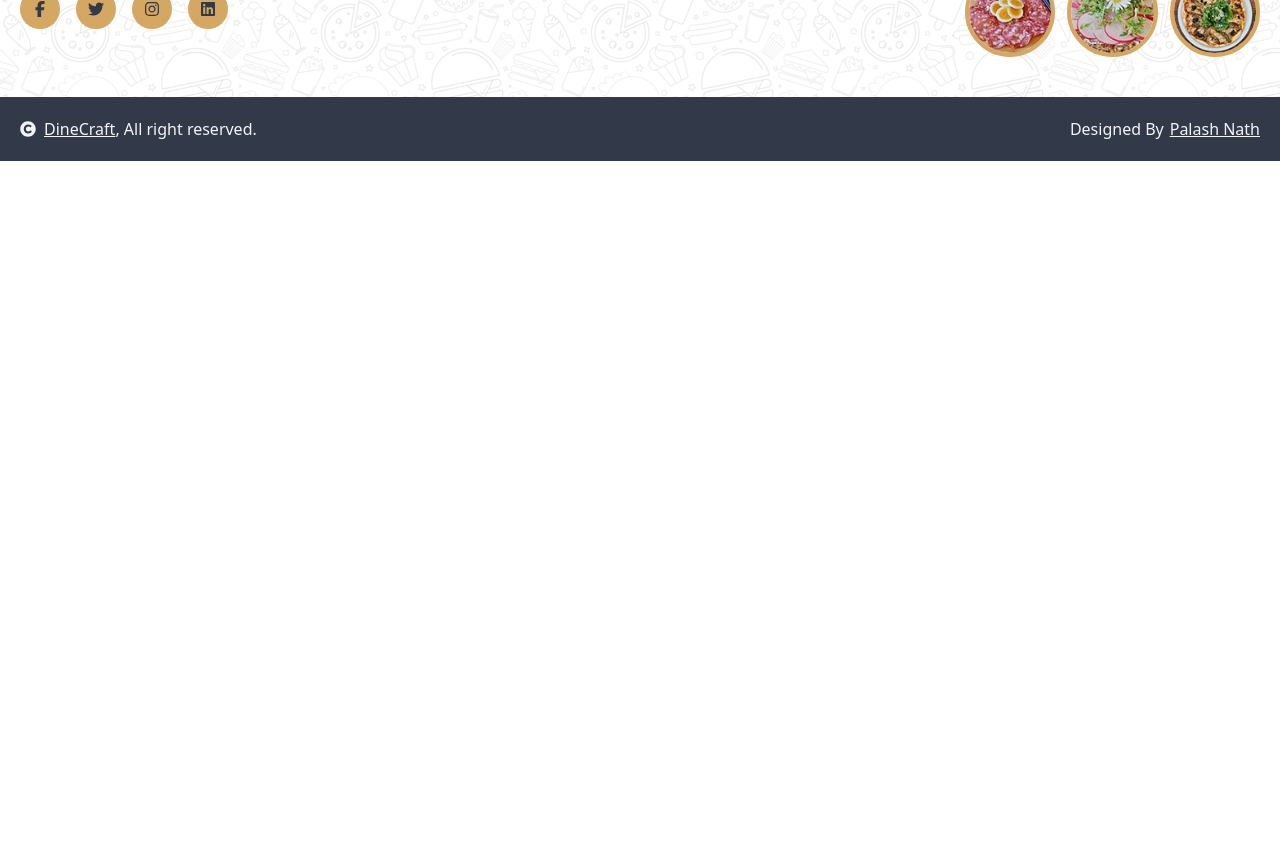
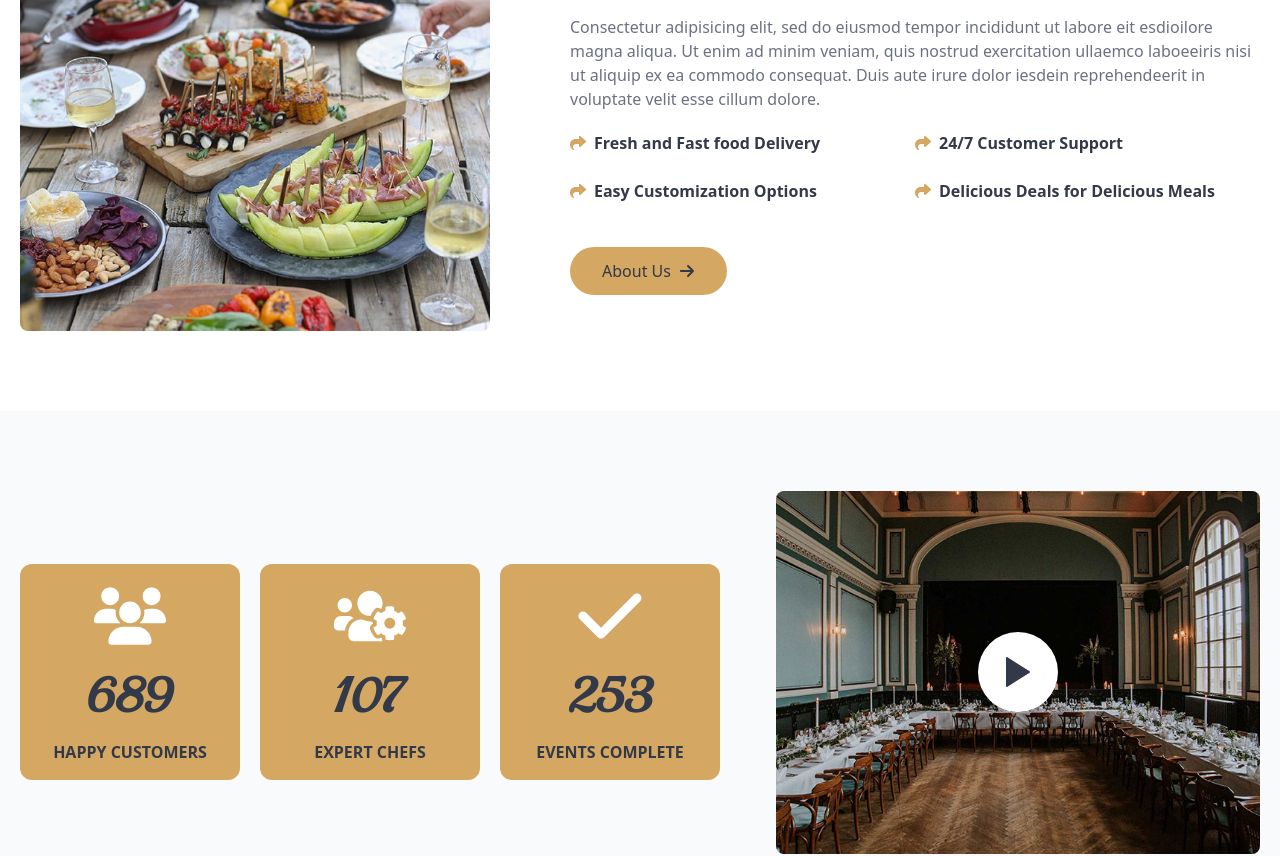
Before and after one commit to palashnath880/dine-craft, a Next.js app: page / in a window 1280 px wide. Shown: the part 820-1676 px from the top of the page. Before the commit the page ends 981 px from the top, so only its background shows below. Built offline with nearby package versions, Linux system fonts and the light colour scheme.

Commit message:
FactArea and AboutArea Component Updated

```diff
--- a/src/app/globals.css
+++ b/src/app/globals.css
@@ -16,3 +16,13 @@ body{
 .container{
   @apply container px-5 mx-auto
 }
+
+/** my primary button */
+.btn-primary{
+  @apply bg-primary text-secondary rounded-full py-3 px-8 font-medium
+}
+
+/** my modal */
+.modal{
+  @apply fixed top-0 left-0 w-full h-screen transition duration-300 z-[10000]
+}
--- a/src/app/page.tsx
+++ b/src/app/page.tsx
@@ -15,11 +15,9 @@ export default function page() {
     <>
       <HeroArea />
 
-      {/* About area */}
-      {/* <AboutArea /> */}
+      <AboutArea />
 
-      {/* Fact Start*/}
-      {/* <FactArea /> */}
+      <FactArea />
 
       {/* Service area */}
       {/* <ServiceArea /> */}
--- a/src/components/home/AboutArea.tsx
+++ b/src/components/home/AboutArea.tsx
@@ -1,52 +1,76 @@
 import Image from "next/image";
+import Link from "next/link";
 import React from "react";
+import { FaArrowRight, FaShare } from "react-icons/fa6";
 
 export default function AboutArea() {
   return (
-    <div className="container-fluid py-6">
+    <section className="py-20">
       <div className="container">
-        <div className="row g-5 align-items-center">
-          <div className="col-lg-5 wow bounceInUp" data-wow-delay="0.1s">
-            <Image src="img/about.jpg" className="img-fluid rounded" alt="" />
+        <div className="grid grid-cols-12 gap-20 items-center">
+          <div className="col-span-5">
+            <Image
+              width={400}
+              height={400}
+              draggable={false}
+              src="/img/about.jpg"
+              className="w-full h-full object-cover rounded-lg"
+              alt=""
+            />
           </div>
-          <div className="col-lg-7 wow bounceInUp" data-wow-delay="0.3s">
-            <small className="d-inline-block fw-bold text-dark text-uppercase bg-light border border-primary rounded-pill px-4 py-1 mb-3">
+
+          <div className="col-span-7">
+            <div className="flex flex-col items-start gap-5">
+              <small className="font-semibold uppercase border-2 border-primary rounded-full px-4 py-1">
                 About Us
               </small>
-            <h1 className="display-5 mb-4">
+              <h1 className="font-playball text-5xl">
                 Trusted By 200 + satisfied clients
               </h1>
-            <p className="mb-4">
-              Consectetur adipisicing elit, sed do eiusmod tempor incididunt ut
-              labore eit esdioilore magna aliqua. Ut enim ad minim veniam, quis
-              nostrud exercitation ullaemco laboeeiris nisi ut aliquip ex ea
-              commodo consequat. Duis aute irure dolor iesdein reprehendeerit in
-              voluptate velit esse cillum dolore.
+              <p className="text-gray-500">
+                Consectetur adipisicing elit, sed do eiusmod tempor incididunt
+                ut labore eit esdioilore magna aliqua. Ut enim ad minim veniam,
+                quis nostrud exercitation ullaemco laboeeiris nisi ut aliquip ex
+                ea commodo consequat. Duis aute irure dolor iesdein
+                reprehendeerit in voluptate velit esse cillum dolore.
               </p>
-            <div className="row g-4 text-dark mb-5">
-              <div className="col-sm-6">
-                <i className="fas fa-share text-primary me-2"></i>Fresh and Fast
-                food Delivery
+
+              <div className="grid grid-cols-2 w-full space-x-5 space-y-6">
+                <div className="col-span-1">
+                  <p className="font-semibold flex gap-2 items-center">
+                    <FaShare className="text-primary" />
+                    Fresh and Fast food Delivery
+                  </p>
                 </div>
-              <div className="col-sm-6">
-                <i className="fas fa-share text-primary me-2"></i>24/7 Customer
-                Support
+                <div className="col-span-1">
+                  <p className="font-semibold flex gap-2 items-center">
+                    <FaShare className="text-primary" />
+                    24/7 Customer Support
+                  </p>
                 </div>
-              <div className="col-sm-6">
-                <i className="fas fa-share text-primary me-2"></i>Easy
-                Customization Options
+                <div className="col-span-1">
+                  <p className="font-semibold flex gap-2 items-center">
+                    <FaShare className="text-primary" />
+                    Easy Customization Options
+                  </p>
                 </div>
-              <div className="col-sm-6">
-                <i className="fas fa-share text-primary me-2"></i>Delicious
-                Deals for Delicious Meals
+                <div className="col-span-1">
+                  <p className="font-semibold flex gap-2 items-center">
+                    <FaShare className="text-primary" />
+                    Delicious Deals for Delicious Meals
+                  </p>
                 </div>
               </div>
-            <a href="" className="btn btn-primary py-3 px-5 rounded-pill">
-              About Us<i className="fas fa-arrow-right ps-2"></i>
-            </a>
+              <Link
+                href="/about"
+                className="btn-primary flex items-center gap-2"
+              >
+                About Us <FaArrowRight />
+              </Link>
             </div>
           </div>
         </div>
       </div>
+    </section>
   );
 }
--- a/src/components/home/FactArea.tsx
+++ b/src/components/home/FactArea.tsx
@@ -1,100 +1,89 @@
-import React from "react";
+"use client";
+
+import Image from "next/image";
+import React, { useState } from "react";
+import { FaUsersCog } from "react-icons/fa";
+import { FaCheck, FaUsers } from "react-icons/fa6";
+import { IoIosPlay } from "react-icons/io";
 
 export default function FactArea() {
+  // state
+  const [isOpen, setIsOpen] = useState<boolean>(false);
+
   return (
     <>
-      <div className="container-fluid faqt py-6">
+      <section className="py-20 bg-gray-50">
         <div className="container">
-          <div className="row g-4 align-items-center">
-            <div className="col-lg-7">
-              <div className="row g-4">
-                <div className="col-sm-4 wow bounceInUp" data-wow-delay="0.3s">
-                  <div className="faqt-item bg-primary rounded p-4 text-center">
-                    <i className="fas fa-users fa-4x mb-4 text-white"></i>
-                    <h1 className="display-4 fw-bold" data-toggle="counter-up">
-                      689
-                    </h1>
-                    <p className="text-dark text-uppercase fw-bold mb-0">
-                      Happy Customers
-                    </p>
+          <div className="grid grid-cols-12 gap-14 items-center">
+            <div className="col-span-7">
+              <div className="grid grid-cols-12 gap-5">
+                <div className="col-span-4 bg-primary rounded-xl">
+                  <div className="flex flex-col gap-5 p-4 justify-start items-center">
+                    <FaUsers className="text-white text-7xl" />
+                    <h1 className="text-5xl font-playball font-bold">689</h1>
+                    <p className="uppercase font-semibold">Happy Customers</p>
                   </div>
                 </div>
-                <div className="col-sm-4 wow bounceInUp" data-wow-delay="0.5s">
-                  <div className="faqt-item bg-primary rounded p-4 text-center">
-                    <i className="fas fa-users-cog fa-4x mb-4 text-white"></i>
-                    <h1 className="display-4 fw-bold" data-toggle="counter-up">
-                      107
-                    </h1>
-                    <p className="text-dark text-uppercase fw-bold mb-0">
-                      Expert Chefs
-                    </p>
+                <div className="col-span-4 bg-primary rounded-xl">
+                  <div className="flex flex-col gap-5 p-4 justify-start items-center">
+                    <FaUsersCog className="text-white text-7xl" />
+                    <h1 className="text-5xl font-playball font-bold">107</h1>
+                    <p className="uppercase font-semibold">Expert Chefs</p>
                   </div>
                 </div>
-                <div className="col-sm-4 wow bounceInUp" data-wow-delay="0.7s">
-                  <div className="faqt-item bg-primary rounded p-4 text-center">
-                    <i className="fas fa-check fa-4x mb-4 text-white"></i>
-                    <h1 className="display-4 fw-bold" data-toggle="counter-up">
-                      253
-                    </h1>
-                    <p className="text-dark text-uppercase fw-bold mb-0">
-                      Events Complete
-                    </p>
+                <div className="col-span-4 bg-primary rounded-xl">
+                  <div className="flex flex-col gap-5 p-4 justify-start items-center">
+                    <FaCheck className="text-white text-7xl" />
+                    <h1 className="text-5xl font-playball font-bold">253</h1>
+                    <p className="uppercase font-semibold">Events Complete</p>
                   </div>
                 </div>
               </div>
             </div>
-            <div className="col-lg-5 wow bounceInUp" data-wow-delay="0.1s">
-              <div className="video">
+
+            <div className="col-span-5">
+              <div className="aspect-[16/12] w-full relative rounded-lg overflow-hidden">
+                <Image
+                  width={400}
+                  height={400}
+                  src={"/img/fact.jpg"}
+                  alt=""
+                  className="w-full h-full object-cover"
+                />
+                <div className="w-full h-full top-0 left-0 absolute grid place-items-center">
                   <button
                     type="button"
-                  className="btn btn-play"
-                  data-bs-toggle="modal"
-                  data-src="https://www.youtube.com/embed/DWRcNpR6Kdc"
-                  data-bs-target="#videoModal"
+                    className="w-20 h-20 bg-white rounded-full grid place-items-center cursor-pointer"
+                    onClick={() => setIsOpen(true)}
                   >
-                  <span></span>
+                    <IoIosPlay className="text-secondary text-5xl" />
                   </button>
                 </div>
               </div>
             </div>
           </div>
         </div>
+      </section>
 
-      {/* <div
-        className="modal fade"
-        id="videoModal"
-        tabindex="-1"
-        aria-labelledby="exampleModalLabel"
-        aria-hidden="true"
+      {/* catering demo video */}
+      <div
+        className={`modal bg-[#00000095] ${
+          isOpen ? "visible opacity-100" : "invisible opacity-0"
+        }`}
       >
-        <div className="modal-dialog">
-          <div className="modal-content rounded-0">
-            <div className="modal-header">
-              <h5 className="modal-title" id="exampleModalLabel">
-                Youtube Video
-              </h5>
-              <button
-                type="button"
-                className="btn-close"
-                data-bs-dismiss="modal"
-                aria-label="Close"
-              ></button>
-            </div>
-            <div className="modal-body">
-              <div className="ratio ratio-16x9">
+        <div className="w-full h-full grid place-items-center">
+          <div className="w-[90%] md:w-2xl lg:w-4xl h-0 pb-[56.25%] relative overflow-hidden">
             <iframe
-                  className="embed-responsive-item"
-                  src=""
-                  id="video"
-                  allowfullscreen
-                  allowscriptaccess="always"
-                  allow="autoplay"
+              className="w-full h-full absolute top-0 left-0"
+              src="https://www.youtube.com/embed/GcDXopVBN-k?si=oV9Q3CTAuSXaKcyd"
+              title="YouTube video player"
+              allow="accelerometer; autoplay; clipboard-write; encrypted-media; gyroscope; picture-in-picture; web-share"
+              referrerPolicy="strict-origin-when-cross-origin"
+              allowFullScreen={false}
             ></iframe>
           </div>
         </div>
       </div>
-        </div>
-      </div> */}
     </>
   );
 }
```
Lines whose indentation alone changed are shown as unchanged.
